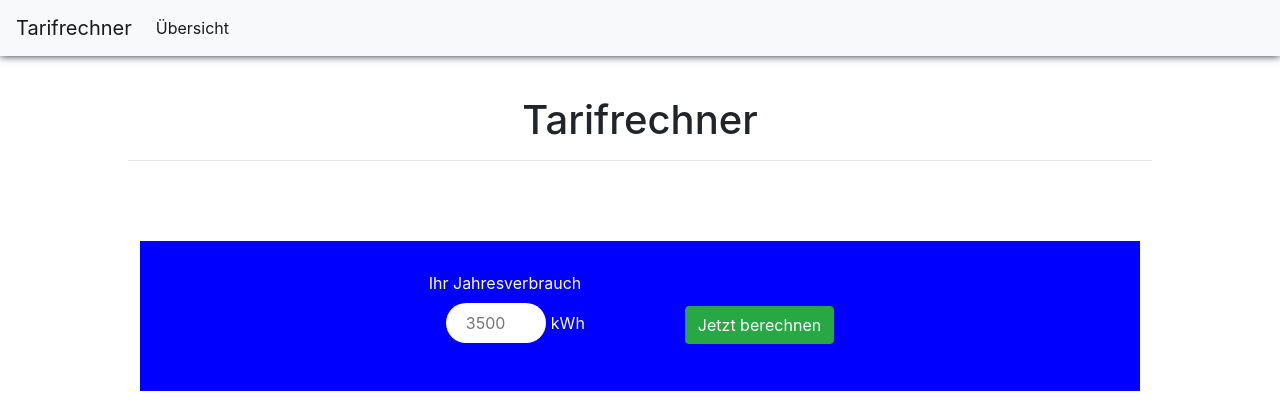
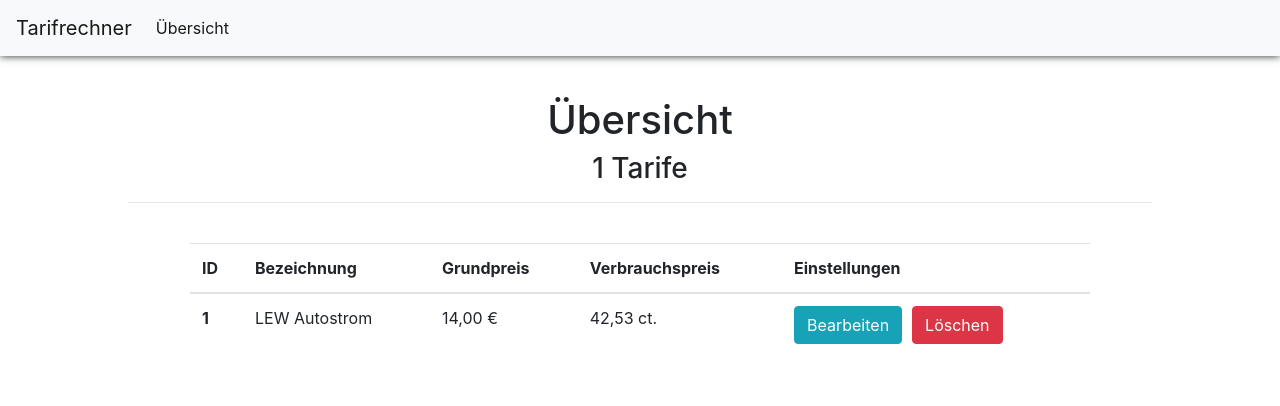
Before and after one commit to JPampouK/Tarifrechner, an Angular app: page / in a window 1280 px wide. Shown: the top 406 px of the page. Built offline with nearby package versions, Linux system fonts and the light colour scheme.

Commit message:
Übersicht erstellt

```diff
--- a/src/app/app.component.html
+++ b/src/app/app.component.html
@@ -4,8 +4,8 @@
         <!-- Your content goes here -->
         <div class="inputField">
             <!-- <router-outlet></router-outlet> -->
-            <app-blue-box></app-blue-box>
-            <!-- <app-uebersicht></app-uebersicht> -->
+            <!-- <app-blue-box></app-blue-box> -->
+            <app-uebersicht></app-uebersicht>
         </div>
     </div>
 </main>
--- a/src/app/uebersicht/uebersicht.component.html
+++ b/src/app/uebersicht/uebersicht.component.html
@@ -1,4 +1,31 @@
 <div class="überschrift">
     <h1>Übersicht</h1>
+    <h3>1 Tarife</h3>
     <hr>
 </div>
+
+<table class="table">
+    <thead>
+        <tr>
+            <th scope="col">ID</th>
+            <th scope="col">Bezeichnung</th>
+            <th scope="col">Grundpreis</th>
+            <th scope="col">Verbrauchspreis</th>
+            <th scope="col">Einstellungen</th>
+        </tr>
+    </thead>
+    <tbody>
+        <tr>
+            <th scope="row">1</th>
+            <td>LEW Autostrom</td>
+            <td>14,00 €</td>
+            <td>42,53 ct.</td>
+            <td>
+                <form>
+                    <button class="btn btn-info">Bearbeiten</button>
+                    <button class="btn btn-danger">Löschen</button>
+                </form>
+            </td>
+        </tr>
+    </tbody>
+</table>
--- a/src/app/uebersicht/uebersicht.component.scss
+++ b/src/app/uebersicht/uebersicht.component.scss
@@ -5,3 +5,15 @@
         width: 80%;
     }
 }
+
+table {
+    margin-top: 40px;
+    margin-left: auto;
+    margin-right: auto;
+    margin-bottom: 325px;
+    width: 900px;
+}
+
+.btn-danger {
+    margin-left: 10px;
+}
```
